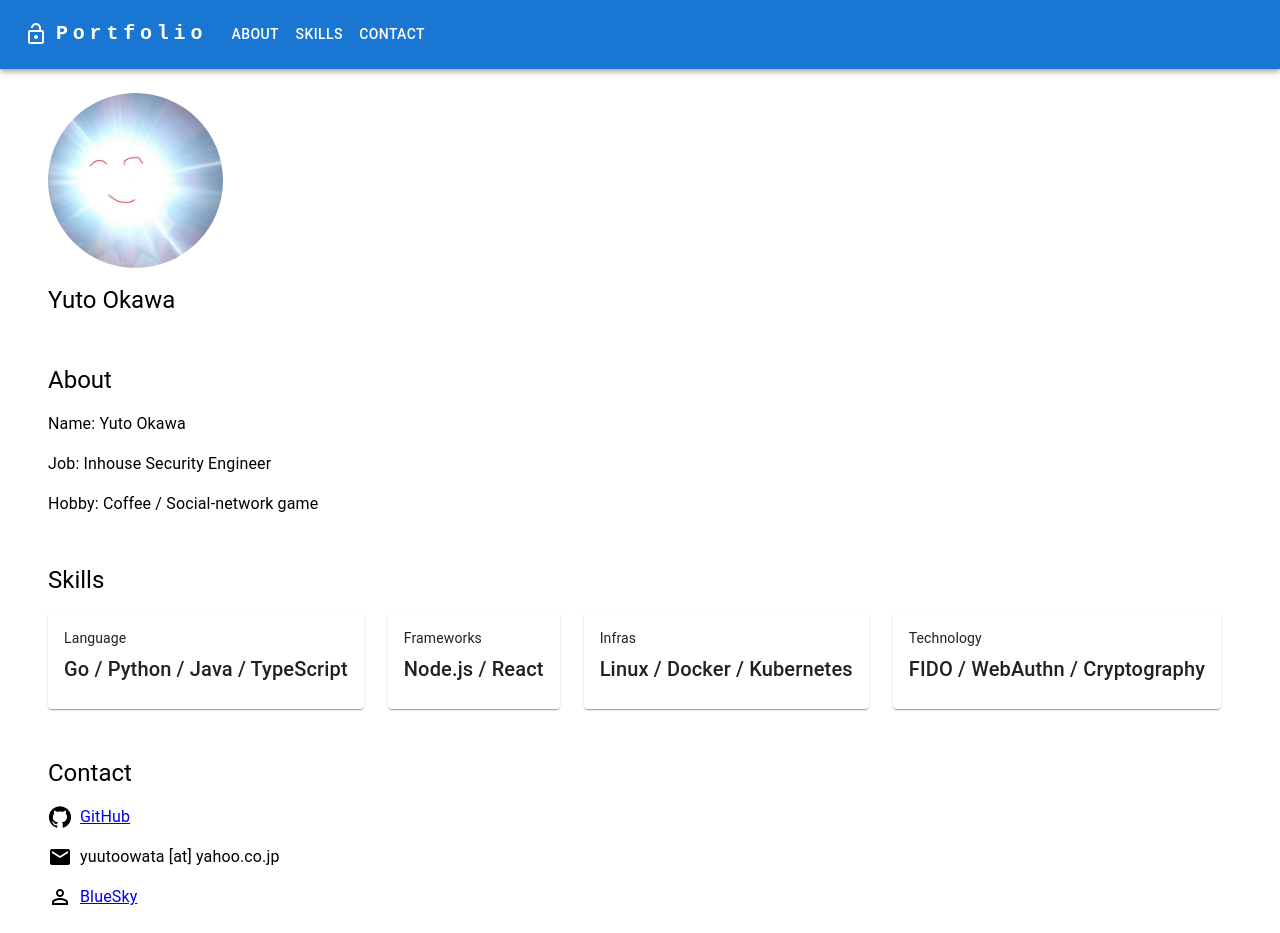
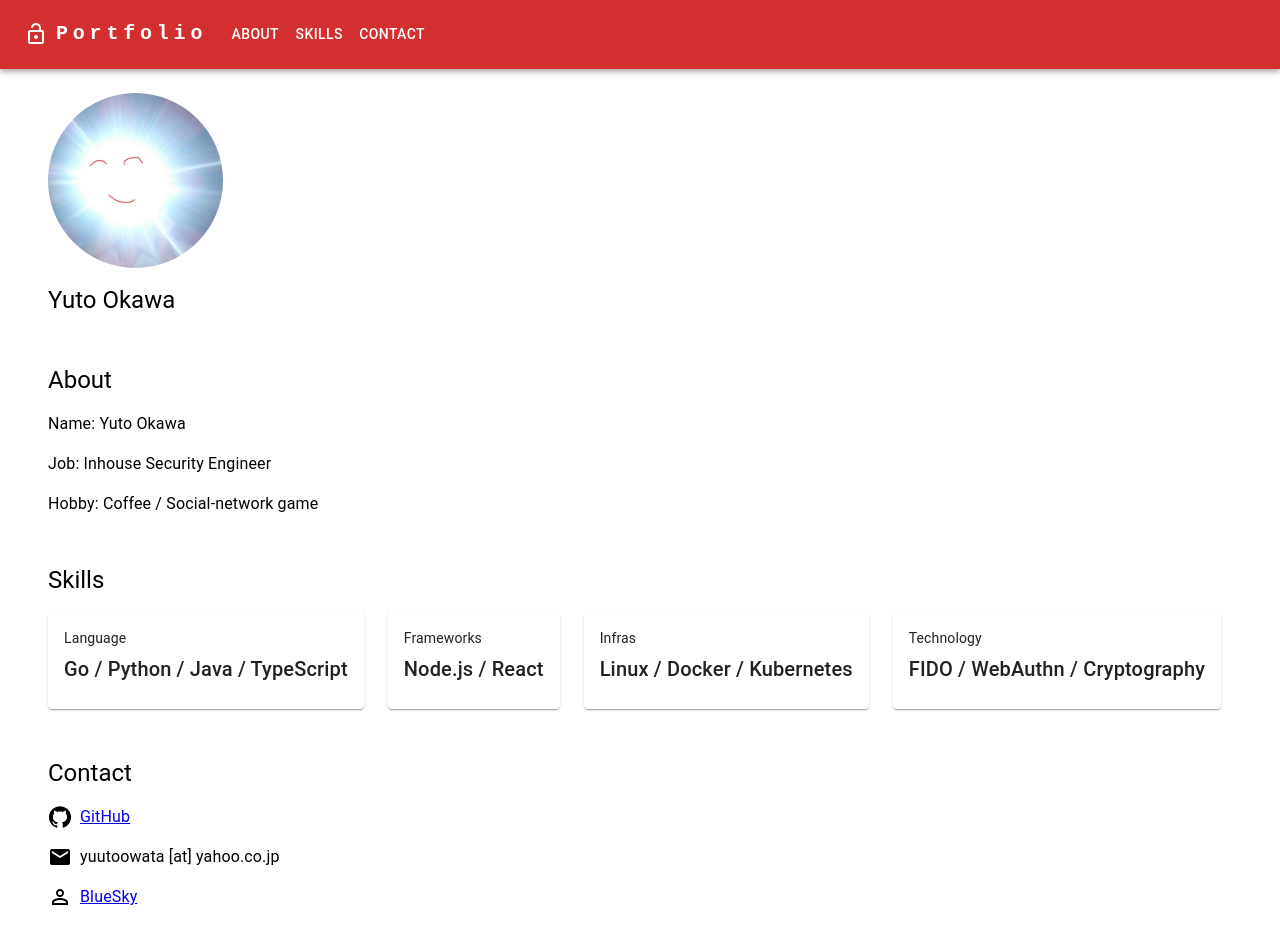
Before and after one commit to YutoOkawa/YutoOkawa.github.io, a React (Create React App) app: page / in a window 1280 px wide. Built offline with nearby package versions, Linux system fonts and the light colour scheme.

Commit message:
Fix navbar

```diff
--- a/src/components/NavigationBar.tsx
+++ b/src/components/NavigationBar.tsx
@@ -29,15 +29,13 @@ function ResponsiveAppBar() {
   };
 
   return (
-    <AppBar position="static">
+    <AppBar position="static" color='error'>
       <Container maxWidth="xl">
         <Toolbar disableGutters>
           <LockOpenIcon sx={{ display: { xs: 'none', md: 'flex' }, mr: 1 }} />
           <Typography
             variant="h6"
             noWrap
-            component="a"
-            href="#app-bar-with-responsive-menu"
             sx={{
               mr: 2,
               display: { xs: 'none', md: 'flex' },
@@ -93,8 +91,6 @@ function ResponsiveAppBar() {
           <Typography
             variant="h5"
             noWrap
-            component="a"
-            href="#app-bar-with-responsive-menu"
             sx={{
               mr: 2,
               display: { xs: 'flex', md: 'none' },
```
